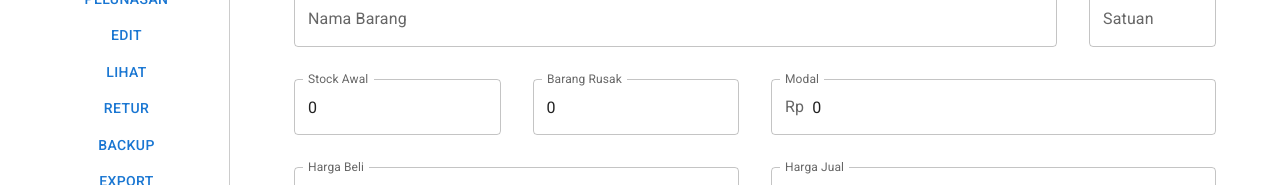
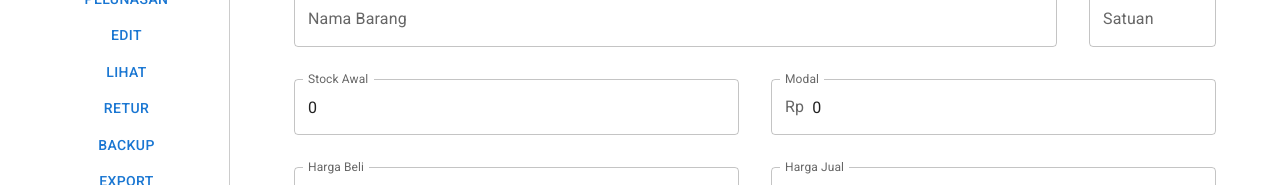
Before and after one commit to JasonEvan/sejahtera-abadi, a Next.js app: page /dashboard/tambah in a window 1280 px wide. Shown: the part 185-370 px from the top of the page. Built offline with nearby package versions, Linux system fonts and the light colour scheme; some icons are missing.

Commit message:
chore: remove `barang rusak` from stock table on databases and its corresponding feature

```diff
--- a/app/api/barang/[id]/route.ts
+++ b/app/api/barang/[id]/route.ts
@@ -22,7 +22,6 @@ export async function PUT(
       jual_barang: z.number().min(0, "Harga Jual must be a positive number"),
       satuan_barang: z.string().min(1, "Satuan Barang is required"),
       modal: z.number().min(0, "Modal must be a positive number"),
-      rusak_barang: z.number().min(0, "Rusak Barang must be a positive number"),
     });
 
     const validatedData = validate(data, schema);
@@ -35,7 +34,6 @@ export async function PUT(
         jual_barang: validatedData.jual_barang,
         satuan_barang: validatedData.satuan_barang,
         modal: validatedData.modal,
-        rusak_barang: validatedData.rusak_barang,
       },
     });
 
--- a/app/api/barang/menu-jual/route.ts
+++ b/app/api/barang/menu-jual/route.ts
@@ -10,7 +10,6 @@ export async function GET() {
         jual_barang: true,
         stock_akhir: true,
         modal: true,
-        rusak_barang: true,
       },
       orderBy: {
         nama_barang: "asc",
--- a/app/api/barang/route.ts
+++ b/app/api/barang/route.ts
@@ -35,14 +35,12 @@ export async function POST(request: NextRequest) {
   try {
     // Parse the request body
     const body: TambahBarangFormValues = await request.json();
-    console.log("Received data:", body);
 
     // Validate the incoming data using Zod
     const zodSchema = z.object({
       nama: z.string().min(1, "Nama barang is required"),
       satuan: z.string().min(1, "Satuan is required"),
       stockawal: z.number().min(0, "Stock awal cannot be negative"),
-      barangrusak: z.number().min(0, "Barang rusak cannot be negative"),
       modal: z.number().min(0, "Modal cannot be negative"),
       hargabeli: z.number().min(0, "Harga beli cannot be negative"),
       hargajual: z.number().min(0, "Harga jual cannot be negative").nullable(),
@@ -56,7 +54,6 @@ export async function POST(request: NextRequest) {
         satuan_barang: validatedData.satuan,
         stock_awal: validatedData.stockawal,
         stock_akhir: validatedData.stockawal,
-        rusak_barang: validatedData.barangrusak,
         modal: validatedData.modal,
         harga_barang: validatedData.hargabeli,
         jual_barang: validatedData.hargajual ? validatedData.hargajual : null, // Handle optional field
--- a/components/edit/daftar/EditStockForm.tsx
+++ b/components/edit/daftar/EditStockForm.tsx
@@ -16,7 +16,6 @@ export default function EditStockForm({
   jual_barang,
   satuan_barang,
   modal,
-  rusak_barang,
   onSaveSuccess,
 }: EditStockFormProps) {
   const validationSchema = Yup.object({
@@ -39,7 +38,6 @@ export default function EditStockForm({
       jualbarang: jual_barang || 0,
       satuan: satuan_barang || "",
       modal: modal || 0,
-      rusakbarang: rusak_barang || 0,
     },
     validationSchema,
     onSubmit: async (values, { setSubmitting }) => {
@@ -54,7 +52,6 @@ export default function EditStockForm({
             jual_barang: values.jualbarang,
             satuan_barang: values.satuan,
             modal: values.modal,
-            rusak_barang: values.rusakbarang,
           }),
         });
 
@@ -146,19 +143,6 @@ export default function EditStockForm({
         helperText={formik.touched.modal && formik.errors.modal}
         sx={{ marginBottom: 2 }}
       />
-      <TextField
-        fullWidth
-        type="number"
-        label="Rusak Barnag"
-        variant="standard"
-        name="rusakbarang"
-        value={formik.values.rusakbarang}
-        onChange={formik.handleChange}
-        onBlur={formik.handleBlur}
-        error={formik.touched.rusakbarang && Boolean(formik.errors.rusakbarang)}
-        helperText={formik.touched.rusakbarang && formik.errors.rusakbarang}
-        sx={{ marginBottom: 2 }}
-      />
       <DialogActions>
         <Button onClick={() => modals.close()}>Cancel</Button>
         <Button type="submit" loading={formik.isSubmitting}>
--- a/components/edit/daftar/StockTable.tsx
+++ b/components/edit/daftar/StockTable.tsx
@@ -24,7 +24,6 @@ interface Column {
     | "jual_barang"
     | "satuan_barang"
     | "modal"
-    | "rusak_barang"
     | "action";
   label: string;
   minWidth?: number;
@@ -60,12 +59,6 @@ const columns: readonly Column[] = [
     minWidth: 100,
     align: "right",
     format: (value: number) => value.toLocaleString("id-ID"),
-  },
-  {
-    id: "rusak_barang",
-    label: "Rusak",
-    minWidth: 50,
-    align: "right",
   },
   {
     id: "action",
--- a/components/edit/transaksi/EditJualTransaksiForm.tsx
+++ b/components/edit/transaksi/EditJualTransaksiForm.tsx
@@ -9,8 +9,8 @@ import {
 } from "@mui/material";
 import { useEditJualStore } from "@/hooks/edit/useEditJualStore";
 import { modals } from "@/lib/modal";
-import { useMemo } from "react";
 import { EditNotaTransaksiI } from "@/lib/types";
+import { MenuBarangJual } from "@/hooks/useJualStore";
 
 export default function EditJualTransaksiForm({
   row,
@@ -18,6 +18,11 @@ export default function EditJualTransaksiForm({
   row: EditNotaTransaksiI;
 }) {
   const { menuBarang, menuBarangLoading, updateDataNota } = useEditJualStore();
+
+  const isProfitable = (namaBarang: string, harga: number): boolean => {
+    const barang = menuBarang.find((item) => item.nama_barang === namaBarang);
+    return barang ? harga >= barang.modal : false;
+  };
 
   const isPersediaanEnough = (
     newNamaBarang: string,
@@ -65,6 +70,13 @@ export default function EditJualTransaksiForm({
         return;
       }
 
+      if (!isProfitable(values.namabarang, values.harga)) {
+        const confirmed: boolean = confirm(
+          "Harga jual kurang dari modal. Apakah Anda yakin ingin melanjutkan?"
+        );
+        if (!confirmed) return;
+      }
+
       updateDataNota({
         ...row,
         nama_barang: values.namabarang,
@@ -76,21 +88,28 @@ export default function EditJualTransaksiForm({
     },
   });
 
-  const namaBarangOptions = useMemo(() => {
-    return menuBarang.map((item) => item.nama_barang);
-  }, [menuBarang]);
-
   return (
     <form className="w-full" onSubmit={formik.handleSubmit}>
       <Autocomplete
         disablePortal
         loading={menuBarangLoading}
-        value={formik.values.namabarang}
-        onChange={(event, newValue) => {
-          formik.setFieldValue("namabarang", newValue || "");
+        options={menuBarang}
+        // gunakan getOptionLabel untuk memformat tampilan opsi
+        getOptionLabel={(option) =>
+          `${option.nama_barang} || ${option.stock_akhir}`
+        }
+        value={
+          menuBarang.find(
+            (item) => item.nama_barang === formik.values.namabarang
+          ) || null
+        }
+        onChange={(event, newValue: MenuBarangJual | null) => {
+          formik.setFieldValue("namabarang", newValue?.nama_barang || "");
         }}
         onBlur={() => formik.setFieldTouched("namabarang", true)}
-        options={namaBarangOptions}
+        isOptionEqualToValue={(option, value) =>
+          option.nama_barang === value.nama_barang
+        }
         renderInput={(params) => (
           <TextField
             {...params}
--- a/components/tambah/TambahBarang.tsx
+++ b/components/tambah/TambahBarang.tsx
@@ -19,9 +19,6 @@ export default function TambahBarang() {
     stockawal: Yup.number()
       .required("Stock awal is required")
       .min(0, "Stock awal cannot be negative"),
-    barangrusak: Yup.number()
-      .required("Barang rusak is required")
-      .min(0, "Barang rusak cannot be negative"),
     modal: Yup.number()
       .required("Modal is required")
       .min(0, "Modal cannot be negative"),
@@ -36,7 +33,6 @@ export default function TambahBarang() {
       nama: "",
       satuan: "",
       stockawal: 0,
-      barangrusak: 0,
       modal: 0,
       hargabeli: 0,
       hargajual: 0,
@@ -158,7 +154,7 @@ export default function TambahBarang() {
               helperText={formik.touched.satuan && formik.errors.satuan}
             />
           </Grid>
-          <Grid size={{ lg: 3, md: 3, sm: 12, xs: 12 }}>
+          <Grid size={{ lg: 6, md: 6, sm: 12, xs: 12 }}>
             <TextField
               label="Stock Awal"
               variant="outlined"
@@ -172,24 +168,6 @@ export default function TambahBarang() {
                 formik.touched.stockawal && Boolean(formik.errors.stockawal)
               }
               helperText={formik.touched.stockawal && formik.errors.stockawal}
-            />
-          </Grid>
-          <Grid size={{ lg: 3, md: 3, sm: 12, xs: 12 }}>
-            <TextField
-              label="Barang Rusak"
-              variant="outlined"
-              type="number"
-              sx={{ width: "100%" }}
-              name="barangrusak"
-              value={formik.values.barangrusak}
-              onChange={formik.handleChange}
-              onBlur={formik.handleBlur}
-              error={
-                formik.touched.barangrusak && Boolean(formik.errors.barangrusak)
-              }
-              helperText={
-                formik.touched.barangrusak && formik.errors.barangrusak
-              }
             />
           </Grid>
           <Grid size={{ lg: 6, md: 6, sm: 12, xs: 12 }}>
--- a/components/transaksi/jual/NoteForm.tsx
+++ b/components/transaksi/jual/NoteForm.tsx
@@ -112,7 +112,7 @@ export default function NoteForm() {
               options={menuBarang}
               // gunakan getOptionLabel untuk memformat tampilan opsi
               getOptionLabel={(option) =>
-                `${option.nama_barang} || ${option.stock_akhir} || ${option.rusak_barang}`
+                `${option.nama_barang} || ${option.stock_akhir}`
               }
               value={
                 menuBarang.find(
--- a/hooks/useJualStore.ts
+++ b/hooks/useJualStore.ts
@@ -16,7 +16,6 @@ export interface MenuBarangJual {
   jual_barang: number;
   stock_akhir: number;
   modal: number;
-  rusak_barang: number;
 }
 
 interface JualStore {
--- a/package.json
+++ b/package.json
@@ -14,7 +14,7 @@
     "@fontsource/roboto": "^5.2.6",
     "@mui/icons-material": "^7.2.0",
     "@mui/material": "^7.2.0",
-    "@prisma/client": "^6.15.0",
+    "@prisma/client": "^6.16.2",
     "@supabase/supabase-js": "^2.56.0",
     "exceljs": "^4.4.0",
     "formik": "^2.4.6",
@@ -36,7 +36,7 @@
     "@types/react-dom": "^19",
     "eslint": "^9",
     "eslint-config-next": "15.4.2",
-    "prisma": "^6.15.0",
+    "prisma": "^6.16.2",
     "tailwindcss": "^4",
     "typescript": "^5"
   }
```
Also changed, not shown: 2 other files (tests, documents, lock files or other folders).
